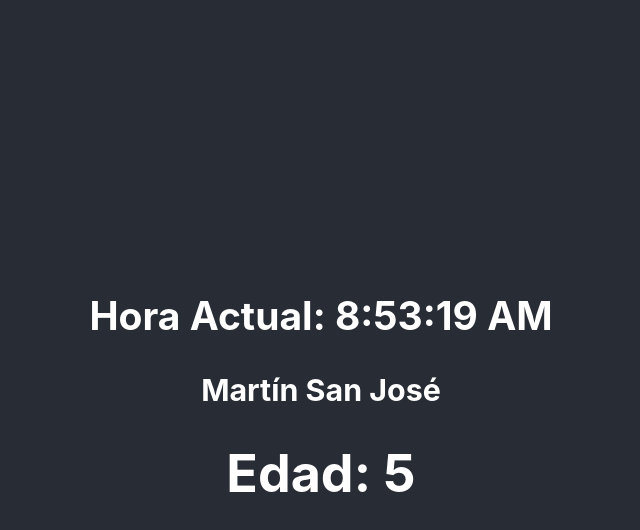
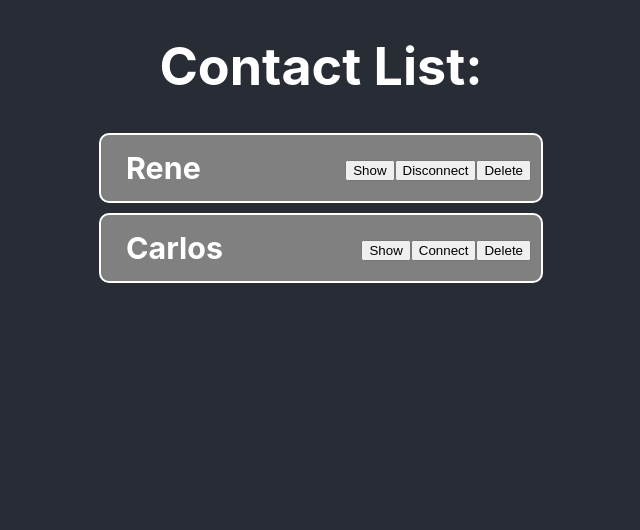
Before and after one commit to ReneSerranoLGFM/curso-reactjs-ejercicios, a React (Create React App) app: page / in a window 1280 px wide. Shown: the top 530 px of the page, without its empty margins (319-959 px from the left). Built offline with nearby package versions, Linux system fonts and the light colour scheme.

Commit message:
Initial commit reto 3

```diff
--- a/package.json
+++ b/package.json
@@ -9,6 +9,7 @@
     "react": "^17.0.2",
     "react-dom": "^17.0.2",
     "react-scripts": "5.0.0",
+    "sass": "^1.49.9",
     "web-vitals": "^2.1.4"
   },
   "scripts": {
--- a/src/App.js
+++ b/src/App.js
@@ -1,14 +1,11 @@
-import logo from "./logo.svg";
-import "./App.css";
-import ComponenteA from "./components/ComponenteA";
-import Clock, { ClockClass } from "./components/Clock";
+import "./App.scss";
+import ContactList from "./components/ContactList";
 
 function App() {
   return (
     <div className="App">
       <header className="App-header">
-        <Clock />
-        {/* <ClockClass /> */}
+        <ContactList />
       </header>
     </div>
   );
--- a/src/App.css
+++ b/src/App.scss
@@ -19,7 +19,7 @@
   display: flex;
   flex-direction: column;
   align-items: center;
-  justify-content: center;
+  // justify-content: center;
   font-size: calc(10px + 2vmin);
   color: white;
 }
@@ -36,3 +36,37 @@
     transform: rotate(360deg);
   }
 }
+
+.green {
+  color: rgb(3, 185, 3);
+}
+
+.red {
+  color: red;
+}
+
+.ContactComponent {
+  background: gray;
+  border: white solid 2px;
+  border-radius: 10px;
+  margin: 10px;
+  padding: 10px 20px;
+  min-width: 400px;
+  position: relative;
+
+  h3, h4 {
+    text-align: left;
+    margin: 5px;
+  }
+
+  .buttonsContainer {
+    position: absolute;
+    top: 15px;
+    right: 10px;
+
+    button {
+      cursor: pointer;
+    }
+  }
+
+}
--- a/src/components/Clock.jsx
+++ /dev/null
@@ -1,78 +0,0 @@
-import React, { Component, useState, useEffect } from "react";
-
-export default function Clock() {
-  // Reemplaza al constructor
-  const [fecha, setFecha] = useState(new Date());
-  const [edad, setEdad] = useState(0);
-  const [nombre, setNombre] = useState("Martín");
-  const [apellidos, setApellidos] = useState("San José");
-
-  const tick = () => {
-    setEdad(edad + 1);
-    setFecha(new Date());
-  };
-
-  // Reemplaza a componentDidMount y componentWillUnmount
-  useEffect(() => {
-    const timerID = setInterval(() => tick(), 1000);
-
-    return () => {
-      clearInterval(timerID);
-    };
-  });
-
-  return (
-    <div>
-      <h2>Hora Actual: {fecha.toLocaleTimeString()}</h2>
-      <h3>
-        {nombre} {apellidos}
-      </h3>
-      <h1>Edad: {edad}</h1>
-    </div>
-  );
-}
-
-class ClockClass extends Component {
-  constructor(props) {
-    super(props);
-    // Estado privado del component
-    this.state = {
-      // Se genera una fecha como estado inicial del componente
-      fecha: new Date(),
-      edad: 0,
-      nombre: "Martín",
-      apellidos: "San José",
-    };
-  }
-  componentDidMount() {
-    this.timerID = setInterval(() => this.tick(), 1000);
-  }
-  componentWillUnmount() {
-    clearInterval(this.timerID);
-  }
-  render() {
-    return (
-      <div>
-        <h2>
-          Hora Actual:
-          {this.state.fecha.toLocaleTimeString()}
-        </h2>
-        <h3>
-          {this.state.nombre} {this.state.apellidos}
-        </h3>
-        <h1>Edad: {this.state.edad}</h1>
-      </div>
-    );
-  }
-  tick() {
-    this.setState((prevState) => {
-      let edad = prevState.edad + 1;
-      return {
-        ...prevState,
-        fecha: new Date(),
-        edad,
-      };
-    });
-  }
-}
-export { ClockClass };
--- a/src/components/ComponenteA.jsx
+++ /dev/null
@@ -1,20 +0,0 @@
-import React from "react";
-import PropTypes from "prop-types";
-import { Contact } from "../models/contact.class";
-import ComponenteB from "./ComponenteB";
-
-function ComponenteA() {
-  const contact1 = new Contact("Rene", "Serrano", "reneserrano89@gmail.com", true);
-  const contact2 = new Contact("Carlos", "Perez", "carlosperez@gmail.com", false);
-
-  return (
-    <div>
-      <ComponenteB contact={contact1}></ComponenteB>
-      <ComponenteB contact={contact2}></ComponenteB>
-    </div>
-  );
-}
-
-ComponenteA.propTypes = {};
-
-export default ComponenteA;
--- a/src/components/ComponenteB.jsx
+++ /dev/null
@@ -1,25 +0,0 @@
-import React from "react";
-import PropTypes from "prop-types";
-import { Contact } from "../models/contact.class";
-
-function ComponenteB({ contact }) {
-  return (
-    <div className="Contact">
-      <h3>
-        {contact.name} {contact.last_name}
-      </h3>
-      <h3>{contact.email}</h3>
-      {contact.connected ? (
-        <h3 className="connected">Contacto En Línea</h3>
-      ) : (
-        <h3 className="disconnected">Contacto No Disponible</h3>
-      )}
-    </div>
-  );
-}
-
-ComponenteB.propTypes = {
-  contact: PropTypes.instanceOf(Contact),
-};
-
-export default ComponenteB;
--- /dev/null
+++ b/src/components/ContactComponent.jsx
@@ -0,0 +1,36 @@
+import React, { useState } from "react";
+import PropTypes from "prop-types";
+
+function ContactComponent(props) {
+  const [expanded, setExpanded] = useState(false);
+
+  const expand = () => {
+    setExpanded(!expanded);
+  };
+
+  return (
+    <div className="ContactComponent">
+      <h3>{props.contact.name}</h3>
+      <div className="buttonsContainer">
+        <button onClick={expand}>{expanded ? "Hide" : "Show"}</button>
+        <button onClick={props.toggleOnline}>{props.contact.connected == false ? "Connect" : "Disconnect"}</button>
+        <button onClick={props.deleteContact}>Delete</button>
+      </div>
+
+      {/* Only when expanded */}
+      {expanded ? (
+        <>
+          <h4>{props.contact.last_name}</h4>
+          <h4>{props.contact.email}</h4>
+          {props.contact.connected ? <h4 className="green">online</h4> : <h4 className="red">offline</h4>}
+        </>
+      ) : (
+        <></>
+      )}
+    </div>
+  );
+}
+
+ContactComponent.propTypes = {};
+
+export default ContactComponent;
--- /dev/null
+++ b/src/components/ContactList.jsx
@@ -0,0 +1,53 @@
+import React, { useState } from "react";
+import PropTypes from "prop-types";
+import ContactComponent from "./ContactComponent";
+import { Contact } from "../models/contact.class";
+
+function ContactList(props) {
+  // Define initial example contacts
+  const contactExample = new Contact("Rene", "Serrano", "reneserrano@hotmail.com", true);
+  const contactExample2 = new Contact("Carlos", "Serrano", "carlosserrano@hotmail.com", false);
+
+  // Set component state to contacts
+  const [contacts, setContacts] = useState([contactExample, contactExample2]);
+
+  // Update contacts state function
+  const updateContacts = () => {
+    var tempContacts = [...contacts];
+    setContacts(tempContacts);
+  };
+
+  // Toggle online/offline on contact function
+  const toggleOnline = (i) => {
+    var tempContacts = [...contacts];
+    tempContacts[i].connected = !tempContacts[i].connected;
+    setContacts(tempContacts);
+  };
+
+  // Delete contact function
+  const deleteContact = (i) => {
+    var tempContacts = [...contacts];
+    tempContacts.splice(i, 1);
+    setContacts(tempContacts);
+  };
+
+  return (
+    <div>
+      <h1>Contact List:</h1>
+      {contacts.map((contact, i) => {
+        return (
+          <ContactComponent
+            key={i}
+            contact={contact}
+            toggleOnline={() => toggleOnline(i)}
+            deleteContact={() => deleteContact(i)}
+          />
+        );
+      })}
+    </div>
+  );
+}
+
+ContactList.propTypes = {};
+
+export default ContactList;
```
Also changed, not shown: 1 other file (tests, documents, lock files or other folders).
